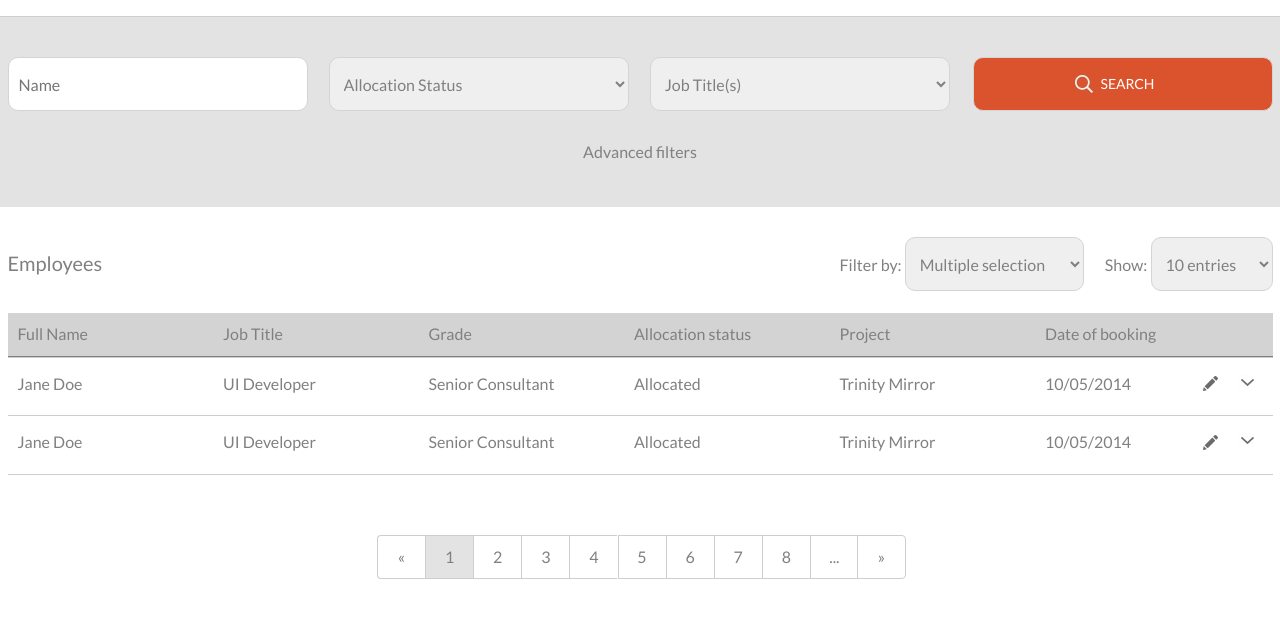
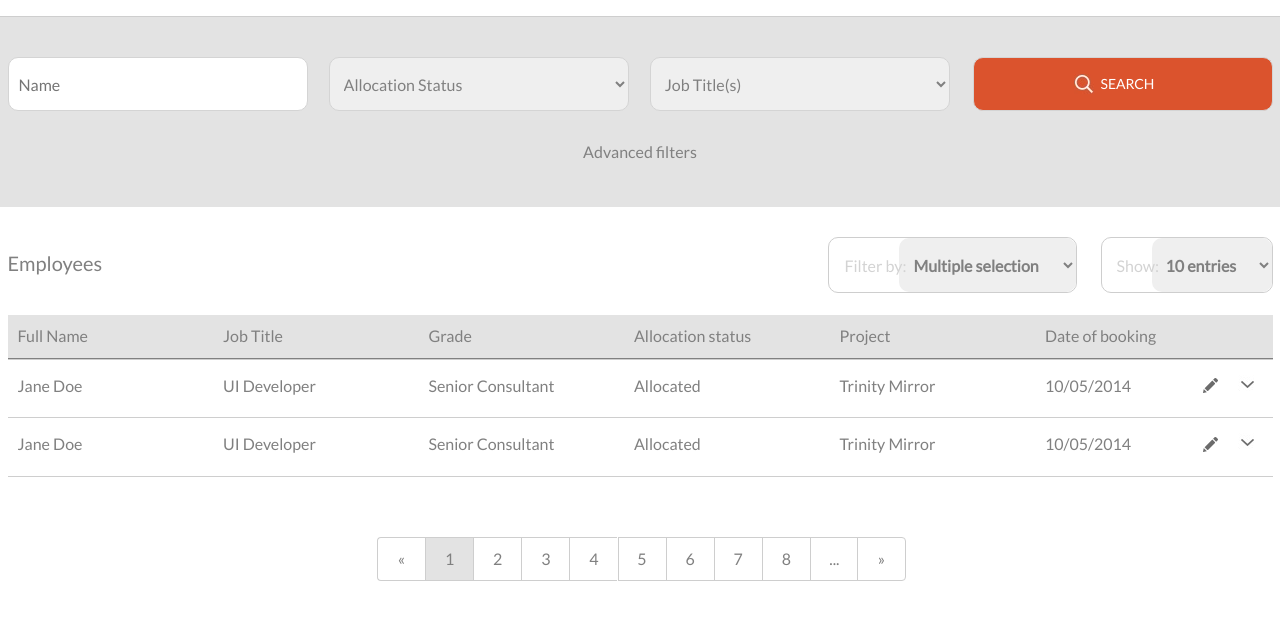
Before and after one commit to Mione/employee-js, a plain HTML site: page index.html in a window 1280 px wide. Shown: the part 83-702 px from the top of the page. Drawn offline with nearby package versions, Linux system fonts and the light colour scheme.

Commit message:
master - customizing the filter and show dropdowns a bit

```diff
--- a/css/controlls.css
+++ b/css/controlls.css
@@ -1,4 +1,4 @@
-/*no more bootstrap rip-offs ahead :d*/
+/* Buttons */
 .btn{
   position: relative;
   display: inline-block;
@@ -38,6 +38,44 @@
 .toolbox__controlls{
   float:right;
 }
+/* END Buttons */
+
+/*filter options*/
+.table-filter__lbl-drop{
+  display: inline-block;
+  position: relative;
+  padding-left: 70px;
+  border-radius: 10px;
+}
+
+.table-filter__lbl-drop label{
+  position: absolute;
+  top: 50%;
+  margin-top: -10px;
+  left: 15px;
+  color: lightgray;
+}
+
+.table-filter{
+	float:right;
+}
+.table-filter .form__component{
+  width:auto;
+  border:none;
+  font-weight: bold;
+  margin: 0px;
+}
+.table-filter__lbl-drop{
+  border:1px solid #cecece;
+  margin-right: 20px;
+}
+.table-filter__lbl-drop:nth-child(2){
+  padding-left:50px;
+  margin-right: 0px;
+}
+/* END filter options*/
+
+
 .form__component{
   width: 300px;
   margin-right: 18px;
--- a/css/main.css
+++ b/css/main.css
@@ -77,15 +77,7 @@ th{
   font-size: 20px;
   padding-top: 12px;
 }
-.table-filter{
-	float:right;
-}
-.table-filter .form__component{
-  width:auto;
-}
-.table-filter .form__component:last-child{
-  margin-right:0px;
-}
+
 .container > section table{
 	width:100%;
 }
@@ -111,7 +103,7 @@ th{
 }
 .employee-tbl__header ul {
   padding: 10px 0px;
-  background-color: lightgray;
+  background-color: #e3e3e3;
   border-bottom: 1px solid gray;
 }
 .tbl-row__content.open {
--- a/index.html
+++ b/index.html
@@ -77,12 +77,15 @@
             <nav>
               <span class="table__title">Employees</span>
               <form class="table-filter">
+                <div class="table-filter__lbl-drop">
                   <label >Filter by:</label>
                   <select class="form__component">
                     <option selected value ="Multiple selection">Multiple selection</option>
                     <option value ="Single selection">Single selection</option>
                     <option value ="Some other selection">Some other selection</option>
                   </select>
+                </div>
+                <div class="table-filter__lbl-drop">
                   <label >Show:</label>
                     <select class="form__component">
                       <option  value = "1 entries">1 entry</option>
@@ -90,6 +93,7 @@
                       <option  value = "100 entries">100 entries</option>
                       <option  value = "1000 entries">1000 entries</option>
                     </select>
+                </div>
               </form>
 							<div class="clearfix"></div>
             </nav>
```
Lines whose indentation alone changed are shown as unchanged.
